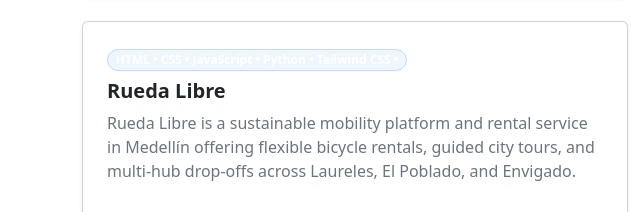
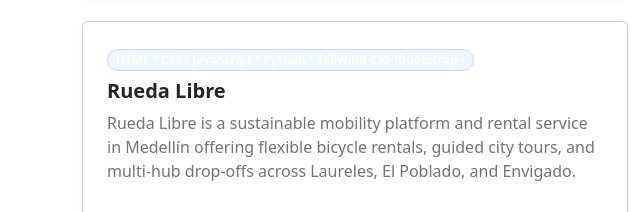
Before and after one commit to alejoia20257bedo-byte/personal_profile, a plain HTML site: page projects.html in a window 1280 px wide. Shown: the part 577-789 px from the top of the page, 0-640 px from the left. Drawn offline with nearby package versions, Linux system fonts and the light colour scheme.

Commit message:
adding Bootstrap &bull

```diff
--- a/projects.html
+++ b/projects.html
@@ -109,7 +109,7 @@
                     <article class="card profile-card bg-white shadow-sm h-100">
                         <div class="card-body p-4 d-flex flex-column">
                             <div class="mb-2">
-                                <span class="badge rounded-pill skill-badge">HTML &bull; CSS &bull; JavaScript &bull; Python &bull; Tailwind CSS &bull;</span>
+                                <span class="badge rounded-pill skill-badge">HTML &bull; CSS &bull; JavaScript &bull; Python &bull; Tailwind CSS &bull;Bootstrap &bull;</span>
                             </div>
                             <h2 class="h5 fw-bold mb-2">Rueda Libre</h2>
                             <p class="card-text text-secondary flex-grow-1">
```
